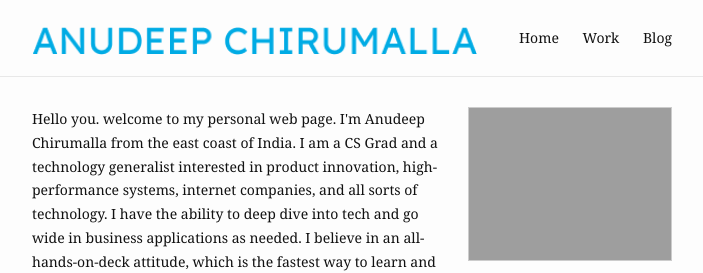
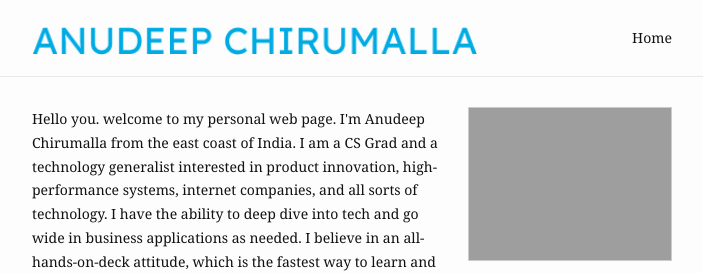
Before and after one commit to xlgits/deepgits.github.io, a Jekyll site: the page built from index.md, in a window 1280 px wide. Shown: the top 273 px of the page, without its empty margins (288-991 px from the left). Built offline with Jekyll 4.4.1, drawn with Linux system fonts in a browser that asks for light colours.

Commit message:
Update _config.yml

```diff
--- a/_config.yml
+++ b/_config.yml
@@ -12,8 +12,7 @@ header:
   pages:
     - name: Home
       slug: /
-    - name: Work
-    - name: Blog
+
 
 footer:
   show_powered_by: true
@@ -24,7 +23,7 @@ footer:
 
   follow:
     - name: Twitter
-      link: http://twitter.com/YourTwitterUsername
+      link: http://twitter.com/chirumallaurl
       username: "@chirumallaurl"
 
 
```
